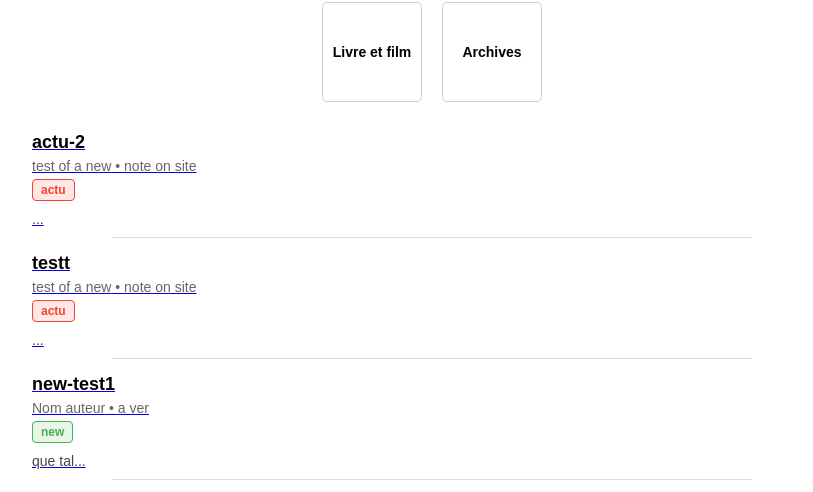
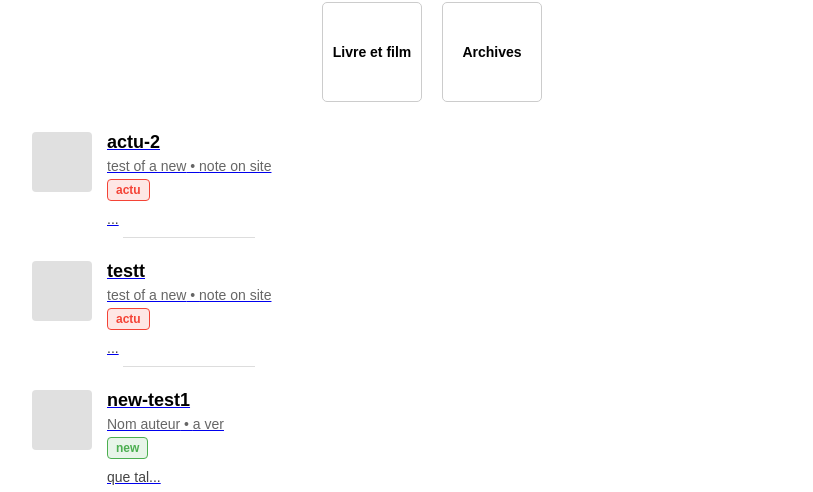
Before and after one commit to EduGonO/bcphl, a Next.js app: page / in a window 1280 px wide. Shown: the part 308-800 px from the top of the page, without its empty margins (208-1021 px from the left). Built offline with nearby package versions, Linux system fonts and the light colour scheme.

Commit message:
tuhmb, underline

```diff
--- a/pages/index.tsx
+++ b/pages/index.tsx
@@ -89,16 +89,36 @@ const Home: React.FC<{ articles: Article[] }> = ({ articles }) => {
         {/* Articles */}
         <div>
           {filteredArticles.map((article, index) => (
-            <div key={index} style={{ marginBottom: '15px' }}>
+            <div
+              key={index}
+              style={{
+                display: 'flex',
+                alignItems: 'flex-start',
+                marginBottom: '15px',
+              }}
+            >
+              {/* Thumbnail */}
+              <div
+                style={{
+                  width: '60px',
+                  height: '60px',
+                  backgroundColor: '#e0e0e0',
+                  marginRight: '15px',
+                  borderRadius: '4px',
+                }}
+              ></div>
+
+              {/* Article Content */}
               <Link href={`/article?slug=${article.category}/${article.title.toLowerCase().replace(/\s+/g, '-')}`}>
                 <a
                   style={{
-                    textDecoration: 'none', // Removes underline
-                    color: 'inherit', // Inherit parent color
-                    display: 'block', // Ensure block-level styling applies
+                    textDecoration: 'none',
+                    color: '#000', // Neutral black color
+                    display: 'block',
+                    flex: '1',
                   }}
                 >
-                  <h3 style={{ margin: '0 0 5px', fontSize: '18px', color: '#000' }}>{article.title}</h3>
+                  <h3 style={{ margin: '0 0 5px', fontSize: '18px' }}>{article.title}</h3>
                   <p style={{ margin: '0 0 5px', fontSize: '14px', color: '#666' }}>
                     {article.date} • {article.author}
                   </p>
```
